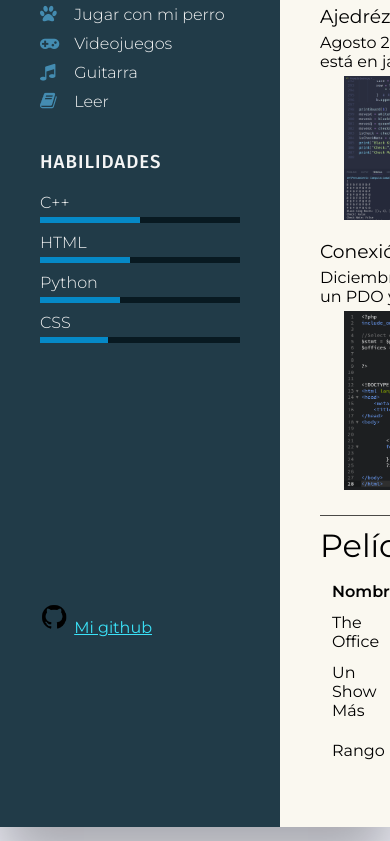
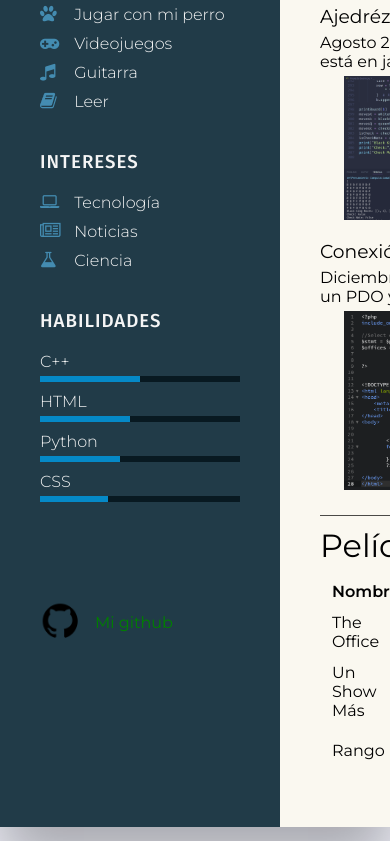
Before and after one commit to alemarsa-exe/mi-primer-cv, a plain HTML site: page index.html in a window 390 px wide. Shown: the part 560-1401 px from the top of the page. Drawn offline with Linux system fonts and the light colour scheme.

Commit message:
Final - No responsive

```diff
--- a/index.html
+++ b/index.html
@@ -52,6 +52,26 @@
                         </li>
                     </ul>
                 </div>
+
+
+                <div class="body-left">
+                    <h3 class="title-hobby">Intereses</h3>
+                    <ul>
+                        <li>
+                            <span class="icon"><i class="fa fa-laptop" aria-hidden="true"></i></span>
+                            <span class="text"> Tecnología</span>
+                        </li>
+                        <li>
+                            <span class="icon"><i class="fa fa-newspaper-o" aria-hidden="true"></i></i></span>
+                            <span class="text"> Noticias</span>
+                        </li>
+                        <li>
+                            <span class="icon"><i class="fa fa-flask" aria-hidden="true"></i></span>
+                            <span class="text"> Ciencia</span>
+                        </li>
+                    </ul>
+                </div>
+
 
                 <div class="body-left lenguajes">
                     <h3 class="title-hobby">Habilidades</h3>
--- a/styles.css
+++ b/styles.css
@@ -132,14 +132,15 @@ body {
     background: #0589c7;
 }
 
-.redes a {
-    position: relative;
-    color: rgb(59, 226, 248);
+.redes img{
+    padding-top: 89px;
+    max-width: 43px;
 }
 
-.redes img{
-    padding-top: 250px;
-    max-width: 30px;
+.redes a {
+    position: absolute;
+    padding-top: 101px;
+    padding-left: 12px;
 }
 
 .container .right-side{
@@ -207,6 +208,32 @@ th, td{
     padding-right: 20px;
 }
 
+
+
+a:link {
+    color: green;
+    background-color: transparent;
+    text-decoration: none;
+  }
+
+  a:visited {
+    color: pink;
+    background-color: transparent;
+    text-decoration: none;
+  }
+
+  a:hover {
+    color: red;
+    background-color: transparent;
+    text-decoration: underline;
+  }
+
+  a:active {
+    color: yellow;
+    background-color: transparent;
+    text-decoration: underline;
+  }
+
 /*
 .footer-right img{
     max-width: 30px;
```
